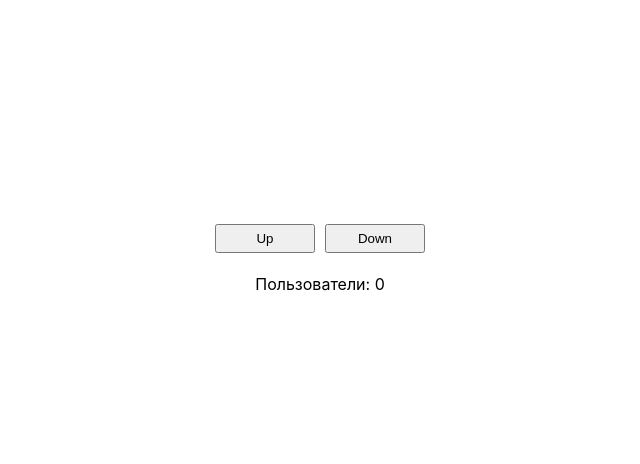
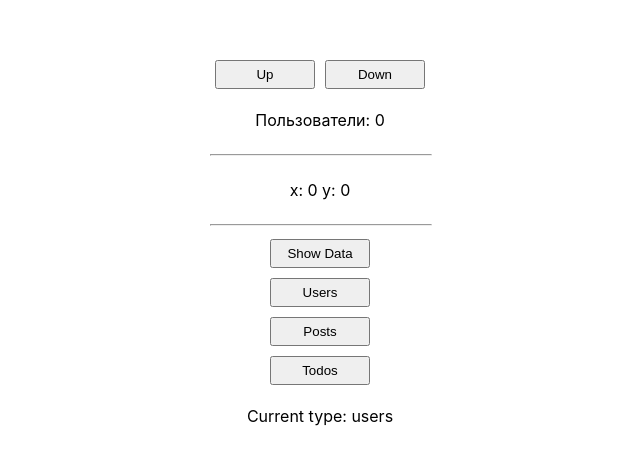
Before and after one commit to i386net/hook-test, a React (Create React App) app: page / in a window 1280 px wide. Shown: the part 136-600 px from the top of the page, without its empty margins (320-960 px from the left). Built offline with nearby package versions, Linux system fonts and the light colour scheme.

Commit message:
add fetching data and clear effect in useEffect

```diff
--- a/src/components/App.css
+++ b/src/components/App.css
@@ -10,3 +10,11 @@
   padding: 5px;
   margin: 5px;
 }
+
+.line {
+  width: 100%;
+}
+
+.off {
+  visibility: hidden;
+}
--- a/src/components/App.js
+++ b/src/components/App.js
@@ -1,11 +1,42 @@
-import React, {useState} from 'react';
+import React, {useState, useEffect} from 'react';
 import './App.css';
 
 function App() {
   const [counter, setCounter] = useState(0);
+  const [data, setData] = useState([]);
+  const [visible, setVisible] = useState(false);
+  const [type, setType] = useState('users');
+  const [position, setPosition] = useState({
+    x: 0,
+    y: 0,
+  })
 
   const increment = () => setCounter(counter + 1);
   const decrement = () => setCounter(counter -1 );
+  const visibilityHandler = () => setVisible(!visible);
+  const mouseMoveHandler = (e) => setPosition({
+    x: e.clientX,
+    y: e.clientY,
+  });
+
+  useEffect(() => {
+    console.log('Rendering  data');
+    if (visible) {
+      fetch(`https://jsonplaceholder.typicode.com/${type}`)
+        .then(response => response.json())
+        .then(json => setData(json))
+    }
+  }, [visible, type]);
+
+  useEffect(() => {
+    window.addEventListener('mousemove', mouseMoveHandler);
+
+    return () => {
+      window.removeEventListener('mousemove', mouseMoveHandler);
+    }
+  }, [position]);
+
+  const dataList = data.slice(0, 10).map(d => <li key={d.id}>{JSON.stringify(d)}</li>)
 
   return (
     <div className="App">
@@ -14,6 +45,17 @@ function App() {
         <button className="btn" onClick={decrement}>Down</button>
       </div>
       <p>Пользователи: {counter}</p>
+      <hr className="line"/>
+      <p>x: {position.x} y: {position.y}</p>
+      <hr className="line"/>
+      <button className="btn" onClick={visibilityHandler}>Show Data</button>
+      <button className="btn" onClick={() => setType('users')}>Users</button>
+      <button className="btn" onClick={() => setType('posts')}>Posts</button>
+      <button className="btn" onClick={() => setType('todos')}>Todos</button>
+      <p>Current type: {type}</p>
+      <ul className={visible? 'on': 'off'}>
+        {dataList}
+      </ul>
     </div>
   );
 }
```
